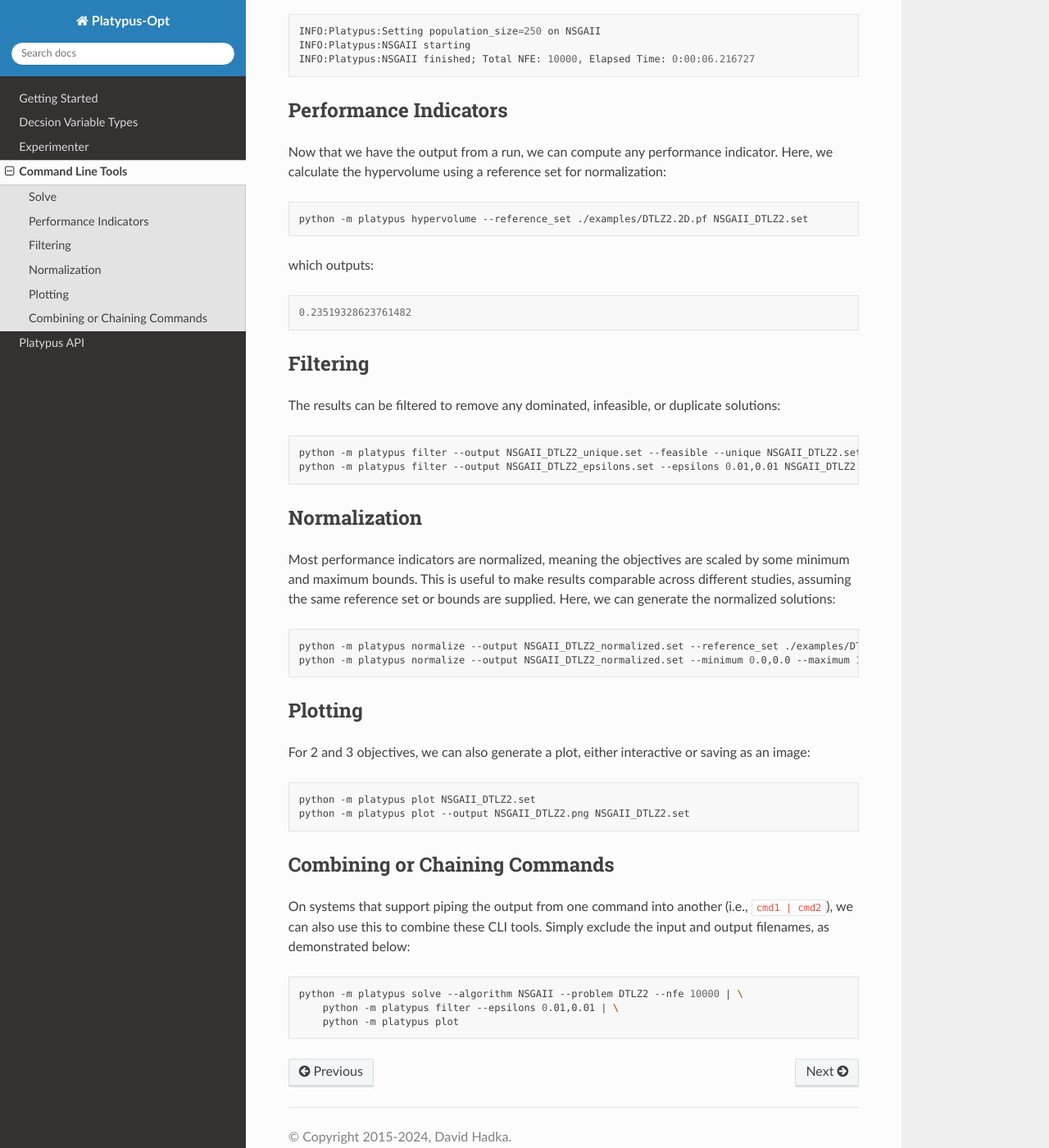
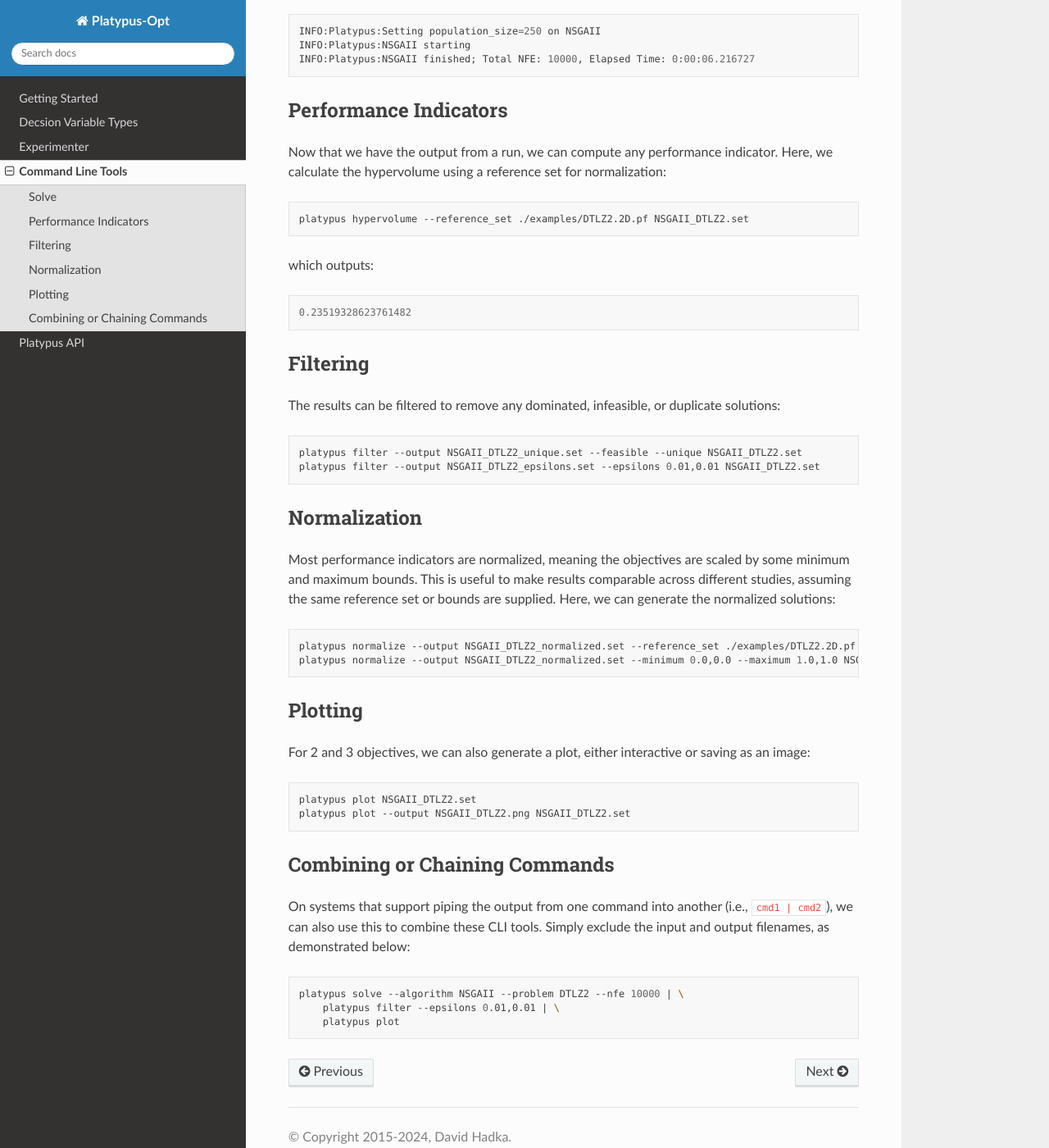
Before and after one commit to Project-Platypus/Platypus, a Sphinx documentation site: the page built from docs/cli.rst, in a window 1280 px wide and 1400 px high, scrolled down 592 px. Shown: the whole window at 82% size. Built offline with Sphinx 7.4.7 and the Read the Docs theme 2.0.0, drawn with Linux system fonts in a browser that asks for light colours; formulas are drawn with MathJax 3; some of the changed text lies outside the part shown.

Commit message:
Create platypus script

```diff
--- a/docs/cli.rst
+++ b/docs/cli.rst
@@ -7,7 +7,7 @@
 
 .. code:: bash
 
-   python -m platypus --help
+   platypus --help
 
 Solve
 -----
@@ -16,14 +16,14 @@
 
 .. code:: bash
 
-   python -m platypus solve --algorithm NSGAII --problem DTLZ2 --nfe 10000 --output NSGAII_DTLZ2.set
+   platypus solve --algorithm NSGAII --problem DTLZ2 --nfe 10000 --output NSGAII_DTLZ2.set
 
 Additional arguments can be provided, such as setting the ``population_size`` as demonstrated below.
 Note that only arguments with primitive types are supported.
 
 .. code:: bash
 
-   python -m platypus solve --algorithm NSGAII --problem DTLZ2 --nfe 10000 population_size=250
+   platypus solve --algorithm NSGAII --problem DTLZ2 --nfe 10000 population_size=250
 
 ::
 
@@ -39,7 +39,7 @@
 
 .. code:: bash
 
-   python -m platypus hypervolume --reference_set ./examples/DTLZ2.2D.pf NSGAII_DTLZ2.set
+   platypus hypervolume --reference_set ./examples/DTLZ2.2D.pf NSGAII_DTLZ2.set
 
 which outputs:
 
@@ -54,8 +54,8 @@
 
 .. code:: bash
 
-   python -m platypus filter --output NSGAII_DTLZ2_unique.set --feasible --unique NSGAII_DTLZ2.set
-   python -m platypus filter --output NSGAII_DTLZ2_epsilons.set --epsilons 0.01,0.01 NSGAII_DTLZ2.set
+   platypus filter --output NSGAII_DTLZ2_unique.set --feasible --unique NSGAII_DTLZ2.set
+   platypus filter --output NSGAII_DTLZ2_epsilons.set --epsilons 0.01,0.01 NSGAII_DTLZ2.set
 
 Normalization
 -------------
@@ -67,8 +67,8 @@
 
 .. code:: bash
 
-   python -m platypus normalize --output NSGAII_DTLZ2_normalized.set --reference_set ./examples/DTLZ2.2D.pf NSGAII_DTLZ2.set
-   python -m platypus normalize --output NSGAII_DTLZ2_normalized.set --minimum 0.0,0.0 --maximum 1.0,1.0 NSGAII_DTLZ2.set
+   platypus normalize --output NSGAII_DTLZ2_normalized.set --reference_set ./examples/DTLZ2.2D.pf NSGAII_DTLZ2.set
+   platypus normalize --output NSGAII_DTLZ2_normalized.set --minimum 0.0,0.0 --maximum 1.0,1.0 NSGAII_DTLZ2.set
 
 Plotting
 --------
@@ -77,8 +77,8 @@
 
 .. code:: bash
 
-   python -m platypus plot NSGAII_DTLZ2.set
-   python -m platypus plot --output NSGAII_DTLZ2.png NSGAII_DTLZ2.set
+   platypus plot NSGAII_DTLZ2.set
+   platypus plot --output NSGAII_DTLZ2.png NSGAII_DTLZ2.set
 
 Combining or Chaining Commands
 ------------------------------
@@ -89,6 +89,6 @@
 
 .. code:: bash
 
-   python -m platypus solve --algorithm NSGAII --problem DTLZ2 --nfe 10000 | \
-       python -m platypus filter --epsilons 0.01,0.01 | \
-       python -m platypus plot
+   platypus solve --algorithm NSGAII --problem DTLZ2 --nfe 10000 | \
+       platypus filter --epsilons 0.01,0.01 | \
+       platypus plot
--- a/pyproject.toml
+++ b/pyproject.toml
@@ -24,6 +24,9 @@
 docs = ["sphinx", "sphinx-rtd-theme"]
 full = ["mpi4py", "Platypus-Opt[test]", "Platypus-Opt[docs]"]
 
+[project.scripts]
+platypus = "platypus.__main__:main"
+
 [tool.setuptools.dynamic]
 version = {attr = "platypus.__version__"}
 
```
Also changed, not shown: 1 other file.
